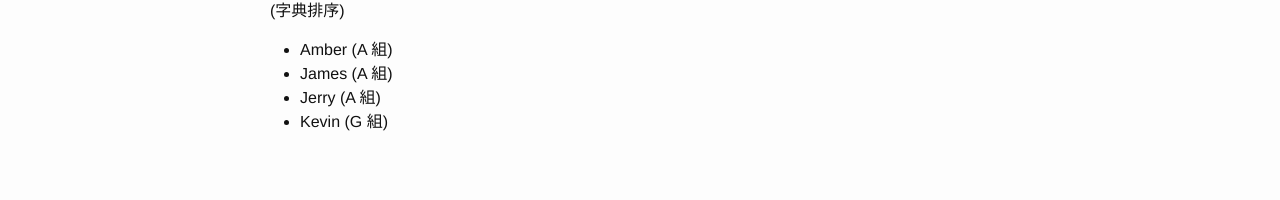
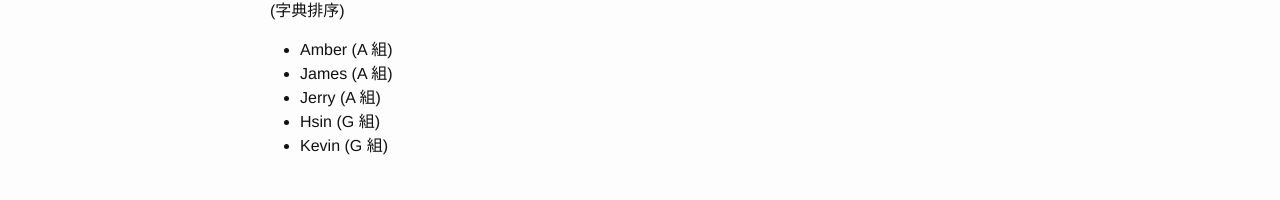
Before and after one commit to Microsoft-Taipei-Intern-Study-Group/Microsoft-Taipei-Intern-Study-Group.github.io, a Jekyll site: the page built from index.md, in a window 1280 px wide. Shown: the part 1176-1376 px from the top of the page. Built offline with Jekyll 4.4.1, drawn with Linux system fonts in a browser that asks for light colours; before the commit the page ends 1355 px from its top, so only the background shows below that.

Commit message:
Add Hsin into members

```diff
--- a/index.md
+++ b/index.md
@@ -51,4 +51,5 @@ permalink: /
 - Amber (A 組)
 - James (A 組)
 - Jerry (A 組)
+- Hsin (G 組)
 - Kevin (G 組)
```
